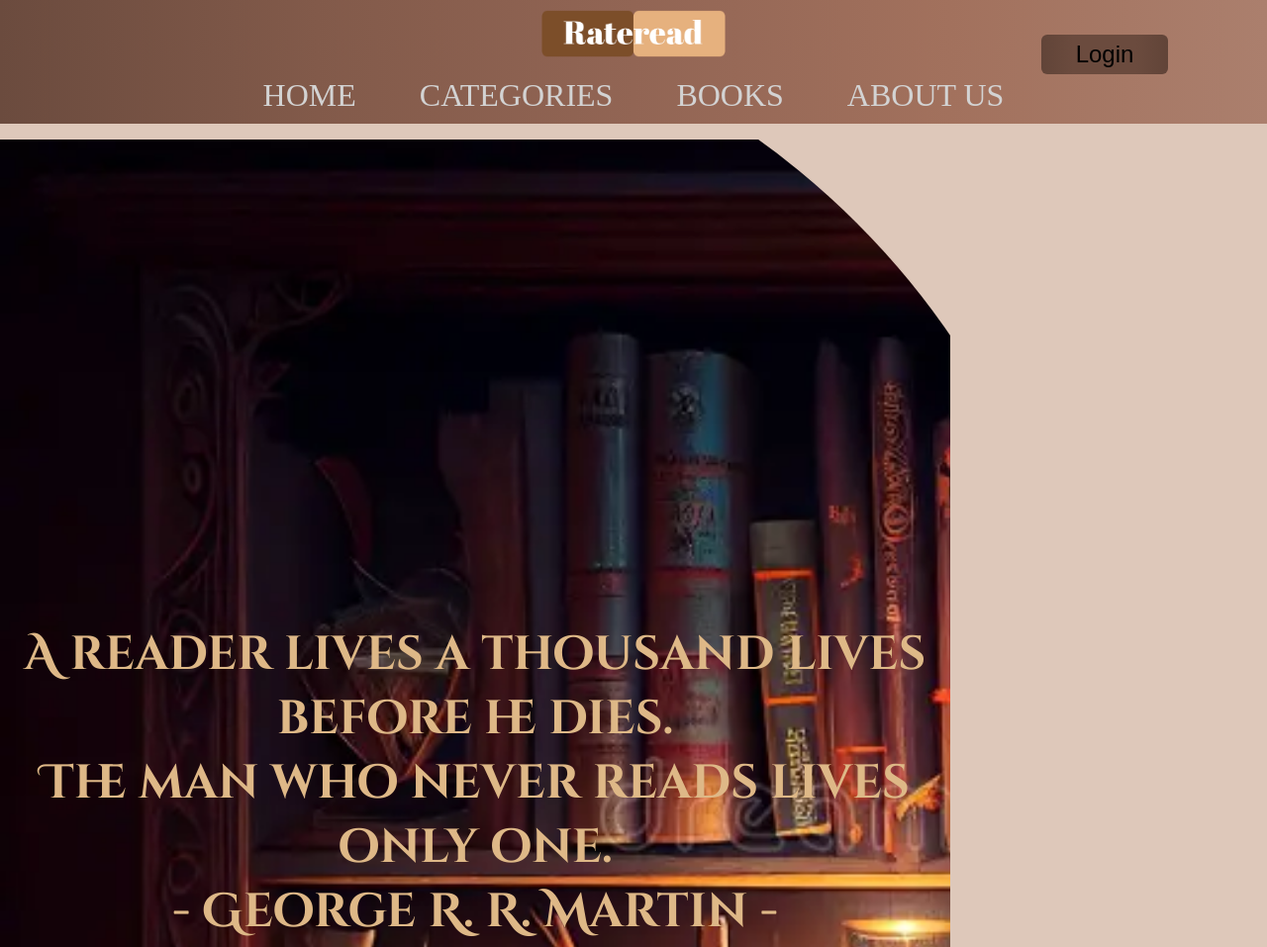
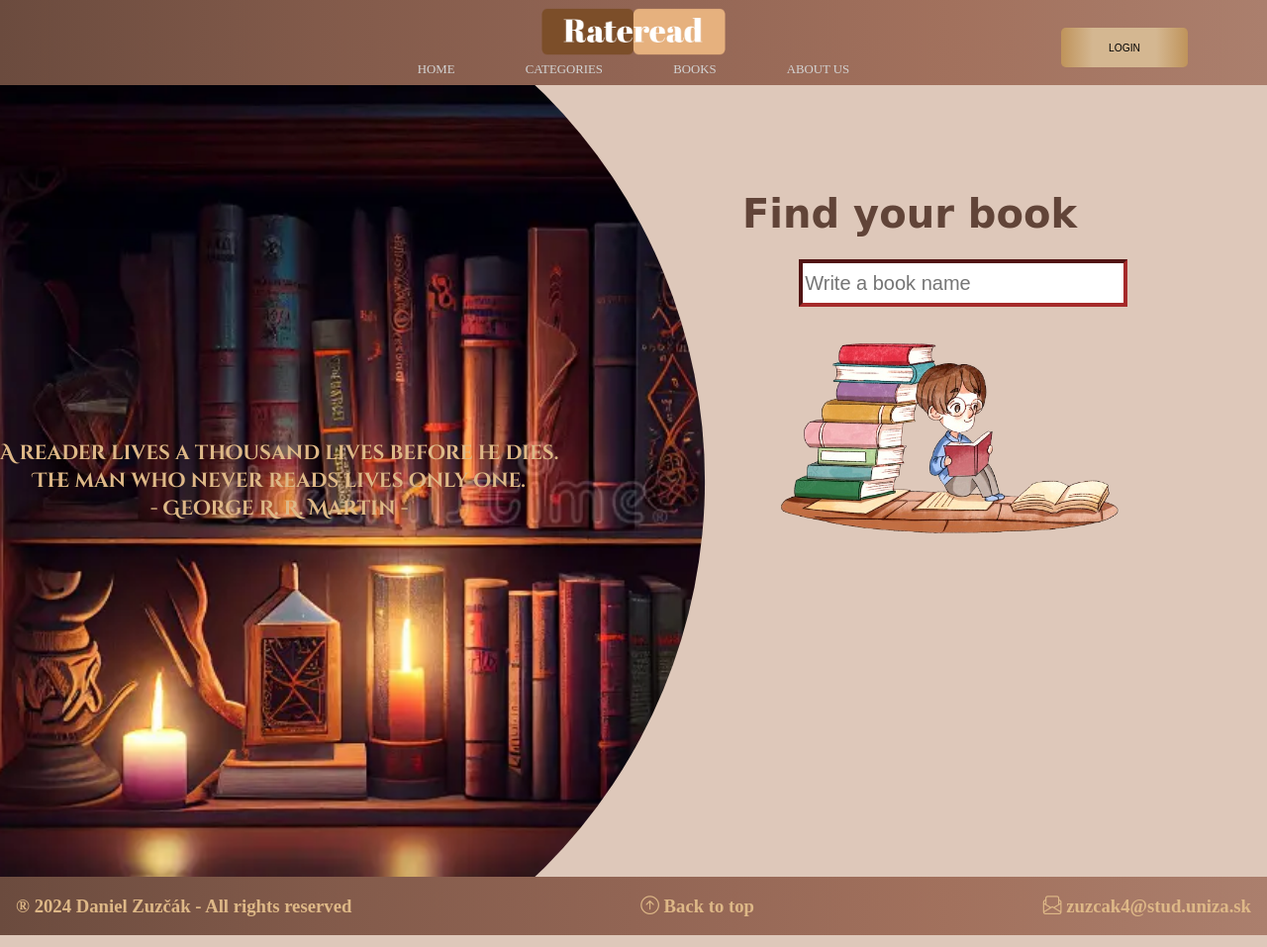
Before and after one commit to firkraagg/catalog-of-books, a plain HTML site: page index.html in a window 1280 px wide. Shown: the top 957 px of the page at 99% size. Drawn offline with nearby package versions, Linux system fonts and the light colour scheme.

Commit message:
home_page done for now
Made some progress on the home page, for now its good to go

```diff
--- a/index.html
+++ b/index.html
@@ -3,26 +3,41 @@
 <head>
     <meta charset="UTF-8">
     <link rel="stylesheet" href="styles.css">
+    <!--    BOOTSTRAP ICON-->
+    <link rel="stylesheet" href="https://cdn.jsdelivr.net/npm/bootstrap-icons@1.10.5/font/bootstrap-icons.css">
     <title>Katalóg kníh</title>
 </head>
 <body>
     <header>
         <div class ="topbar">
             <img class="logo" src="img/logo.png" alt="Website logo">
-            <button type="button">Login</button>
+            <button class="login_button" type="button">Login</button>
         </div>
         <nav class="nav_menu">
             <ul>
-                <li><a href="home">Home</a></li>
+                <li><a href="index.html">Home</a></li>
                 <li><a href="categories">Categories</a></li>
                 <li><a href="books">Books</a></li>
                 <li><a href="about_us">About us</a></li>
             </ul>
         </nav>
     </header>
-    <div class="find_books">
-        <h1 class="citation">A reader lives a thousand lives before he dies.<br> The man who never reads lives only one.<br> - George R. R. Martin -</h1>
+
+    <div class="citation_container">
+        <div class="citation_background"></div>
+        <h1 class="citation">A reader lives a thousand lives before he dies.<br>
+            The man who never reads lives only one.<br>
+            - George R. R. Martin -</h1>
+        <h1 class="find">Find your book</h1>
+        <input class="user_input_book" type="text" placeholder="Write a book name">
+        <img class="boy_reading" src="img/boy_reading.png" alt="boy reading">
     </div>
+
+    <footer>
+        <h3 class="author">® 2024 Daniel Zuzčák - All rights reserved</h3>
+        <h3 class="back_to_top"><a href="index.html"><i class="bi bi-arrow-up-circle"></i> Back to top</a> </h3>
+        <h3 class="contact_us"><i class="bi bi-envelope-paper"></i> zuzcak4@stud.uniza.sk</h3>
+    </footer>
 
 </body>
 </html>
--- a/styles.css
+++ b/styles.css
@@ -7,6 +7,11 @@ body {
 
 header {
     background: linear-gradient(to right, #6B4B3E 0%, #825a4a 25%, #926554 50%, #a2715d 75%, #ab7f6d 100% );
+    position: sticky;
+    top: 0;
+    width: 100%;
+    z-index: 1000;
+
 }
 
 .nav_menu {
@@ -15,39 +20,41 @@ header {
 
 ul {
     padding: 0;
+    margin: 0;
 }
 
 .nav_menu li {
     display: inline-block;
-    margin: 0 10px;
-    padding: 10px 20px;
-    border-radius: 5px;
+    margin: 0 1vh;
+    padding: 1vh 2vw;
+    border-radius: 0.5vh;
 }
 
 .logo {
     position: relative;
     width: 15%;
-    top: 10px;
+    top: 1vh;
     left: 50%;
     transform: translate(-50%);
 }
 
-button {
-    position: absolute;
-    right: 100px;
-    top: 35px;
+.login_button {
+    position: fixed;
+    right: 10vh;
+    top: 3.5vh;
     width: 10%;
     height: 5%;
-    background: linear-gradient(to right, #614438 0%, #6b4b3e 25%, #6b4b3e 50%, #6b4b3e 75%, #614438 100%);
+    background: linear-gradient(to right, #bf935a 0%, #d4b791 25%, #d4b791 50%, #d4b791 75%, #bf935a 100%);
     text-align: center;
-    font-size: x-large;
+    font-size: 0.8vw;
+    text-transform: uppercase;
     color: black;
     border: none;
-    border-radius: 6px;
+    border-radius: 0.6vh;
     transition-duration: 0.4s;
     &:hover {
-        background: linear-gradient(to right, #614438 0%, #614438 25%, #714f41 50%, #614438 75%, #614438 100%);
-        color: #dec8ba;
+        background: linear-gradient(to right, #bf935a 0%, #bf935a 25%, #d4b791 50%, #bf935a 75%, #bf935a 100%);
+        font-size: 1.0vw;
     }
 }
 
@@ -55,27 +62,101 @@ li a {
     text-decoration: none;
     color: lightgray;
     text-transform: uppercase;
-    font-size: xx-large;
+    font-size: 1vw;
     &:hover {
         color: white;
     }
 }
 
-.find_books {
+.citation_container {
+    position: relative;
     display: flex;
     align-items: center;
-    width: 75%;
-    font-size: x-large;
+    width: 100%;
+    height: 100vh;
+    font-size: 0.8vw;
+}
+
+.citation_background {
+    position: absolute;
+    width: 70%;
+    height: 100vh;
     background-image: url("img/bookshelf.jpg");
     background-size: cover;
-    clip-path: circle(70% at 300px 50%);
-    z-index: -1;
-    height: max(1300px);
-    /*z-index: -1;*/
+    background-position: center;
+    clip-path: circle(65% at 20vh 50%);
+    z-index: 1;
+
 }
 
 .citation {
+    position: relative;
     font-family: "Cinzel Decorative", sans-serif;
     text-align: center;
     color: burlywood;
+    z-index: 2;
 }
+
+.find {
+    position: absolute;
+    right: 15%;
+    top: 10%;
+    color: #614438;
+    font-size: 5vh;
+    font-family: Cursive, Monospace, sans-serif;
+    border-color: red;
+}
+
+.user_input_book {
+    border-width: 0.5vh;
+    border-color: brown;
+}
+
+.user_input_book {
+    position: absolute;
+    right: 11%;
+    top: 22%;
+    font-size: 2.5vh;
+    width: 25vw;
+    height: 3vw;
+}
+
+.boy_reading {
+    position: absolute;
+    width: 30%;
+    top: 30%;
+    right: 10%;
+}
+
+footer {
+    position: absolute;
+    display: flex;
+    background: linear-gradient(to right, #6B4B3E 0%, #825a4a 25%, #926554 50%, #a2715d 75%, #ab7f6d 100% );
+    width: 100%;
+    justify-content: space-between;
+    color: burlywood;
+    font-size: 2vh;
+}
+
+.author {
+    text-align: left;
+    margin-left: 2vh;
+}
+
+.back_to_top {
+    text-align: center;
+}
+
+.back_to_top a {
+    text-decoration: none;
+    color: burlywood;
+    &:hover {
+        color: #e9d0af;
+        font-size: 2vh;
+    }
+}
+
+.contact_us {
+    text-align: right;
+    margin-right: 2vh;
+}
```
Also changed, not shown: img/boy_reading.png (added).
